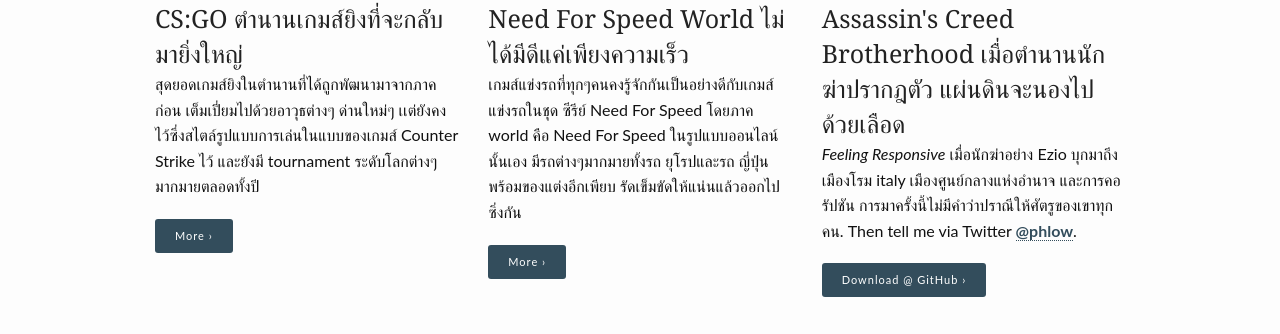
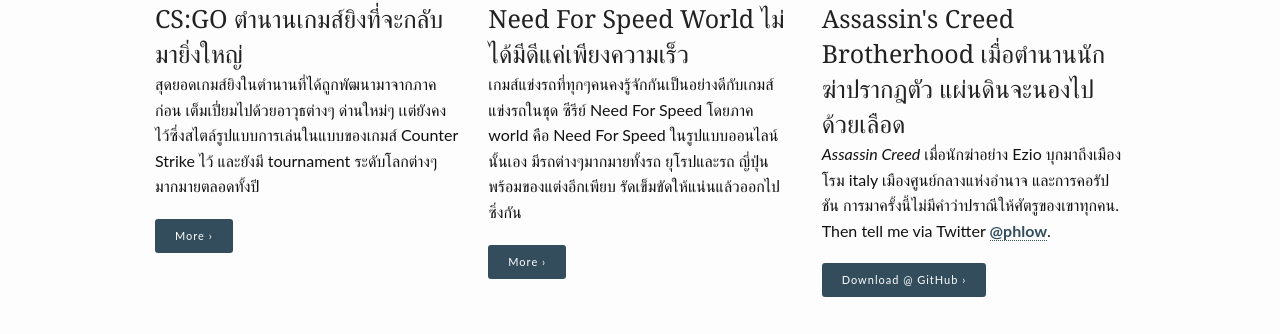
Before and after one commit to playgamenews/playgamenews.github.io, a Jekyll site: the page built from index.md, in a window 1280 px wide. Shown: the part 611-945 px from the top of the page. Built offline with Jekyll 4.4.1, drawn with Linux system fonts in a browser that asks for light colours.

Commit message:
hghfghfhfh

```diff
--- a/index.md
+++ b/index.md
@@ -21,7 +21,7 @@
 widget-3:
     title: "Assassin's Creed Brotherhood เมื่อตำนานนักฆ่าปรากฎตัว แผ่นดินจะนองไปด้วยเลือด"
     url: 'https://github.com/Phlow/feeling-responsive'
-    text: '<em>Feeling Responsive</em> เมื่อนักฆ่าอย่าง Ezio บุกมาถึงเมืองโรม italy เมืองศูนย์กลางแห่งอำนาจ และการคอรัปชัน การมาครั้งนี้ไม่มีคำว่าปราณีให้ศัตรูของเขาทุกคน. Then tell me via Twitter <a href="http://twitter.com/phlow">@phlow</a>.'
+    text: '<em>Assassin Creed</em> เมื่อนักฆ่าอย่าง Ezio บุกมาถึงเมืองโรม italy เมืองศูนย์กลางแห่งอำนาจ และการคอรัปชัน การมาครั้งนี้ไม่มีคำว่าปราณีให้ศัตรูของเขาทุกคน. Then tell me via Twitter <a href="http://twitter.com/phlow">@phlow</a>.'
     image: ass.jpg
 ---
 
```
